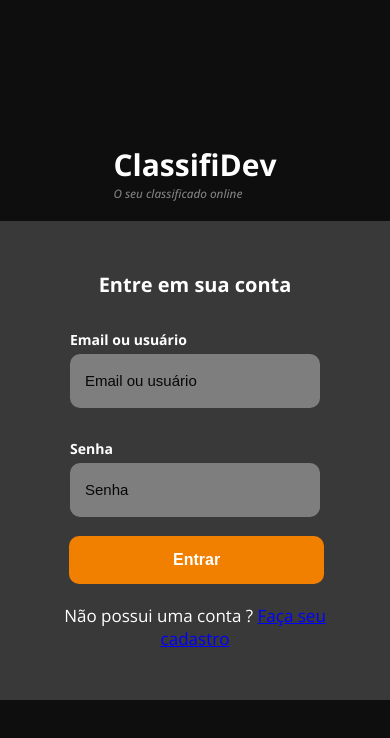
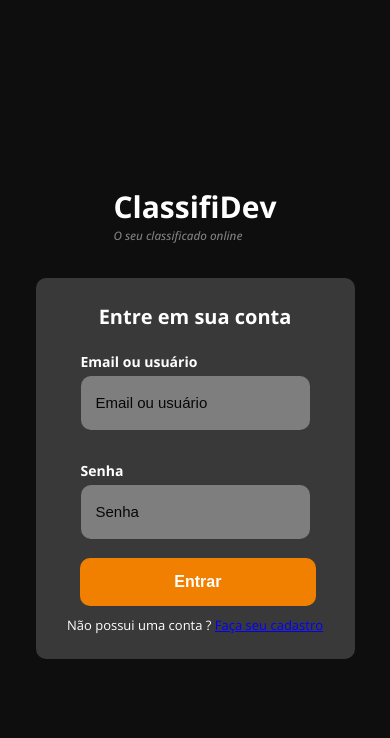
Before and after one commit to Seja-Dev/desafio-classidev, a Next.js app: page /login in a window 390 px wide. Shown: the top 738 px of the page. Built offline with nearby package versions, Linux system fonts and the light colour scheme.

Commit message:
Criado responsividade de login

```diff
--- a/pages/login.jsx
+++ b/pages/login.jsx
@@ -21,19 +21,29 @@
   flex-direction: column;
   align-items: center;
   justify-content: center;
+   @media (max-width: 436px){
+    gap: 15px;
+  }
 `
 const FormContainer = styled.div`
   margin-top: 20px;
   padding: 50px;
   display: flex;
+  border-radius: 10px;
   flex-direction: column;
   background-color: #3f3f3fe5;
+  @media (max-width: 436px){
+    padding: 25px;
+  }
 `
 const Form = styled.form`
  display: flex;
  flex-direction: column;
  margin: 20px 0;
  gap: 7px;
+ @media (max-width: 436px){
+    margin: 10px 0px;
+  }
 `
 const Text = styled.h1`
   color: ${(props) => props.theme.colors.white};
@@ -43,6 +53,9 @@
   color: ${(props) => props.theme.colors.white};
   font-size: 17px;
   text-align: center;
+    @media (max-width: 436px){
+      font-size: 13px;
+  }
 
 `
 const ButtonAlt = styled(Button)`
```
